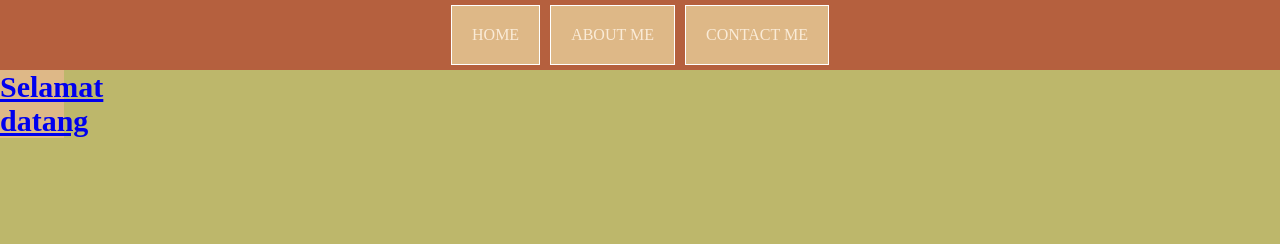
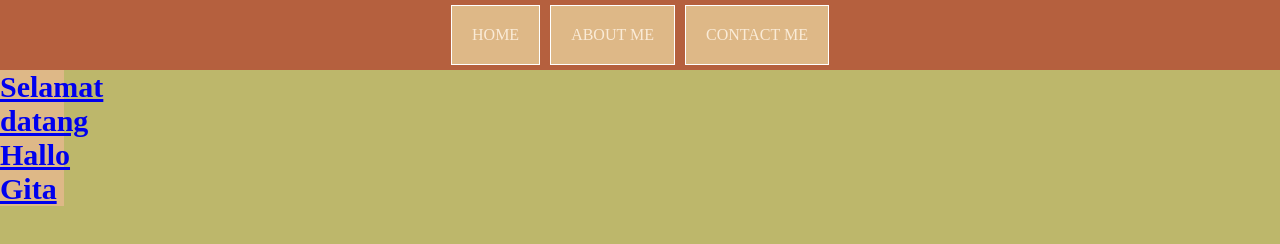
Before and after one commit to yuliagitaps77/website-gita, a plain HTML site: page index.html in a window 1280 px wide. Drawn offline with Linux system fonts and the light colour scheme.

Commit message:
feat: update nambah text hallo gita

```diff
--- a/index.html
+++ b/index.html
@@ -1,10 +1,14 @@
 <!DOCTYPE html>
+
+
 <html>
+
 <head>
     <title>website</title>
     <!-- memanggil css -->
-    <link rel="stylesheet"  href="style.css" />
+    <link rel="stylesheet" href="style.css" />
 </head>
+
 <body>
     <!-- NAVIGATOR BAR -->
     <div class="container-navbar">
@@ -23,19 +27,19 @@
     <!-- NAVIGATION BAR END -->
     <!-- CONTENT 1 -->
     <div class="container-content">
-        <a href="https://www.instagram.com/gitaps__"
-        <img src="instagram logo.png" class="img-content" />
-        </li
-
-
-     </div>
+        <a href="https://www.instagram.com/gitaps__" <img src="instagram logo.png" class="img-content" />
+        </li </div>
         <!-- CONTENT 1 END -->
 
         <!-- FOOTER -->
         <div class="container-footer">
             <h1 class="h1-footer">Selamat datang</h1>
+        </div>
 
+        <div class="container-footer">
+            <h1 class="h1-footer">Hallo Gita</h1>
         </div>
         <!-- FOOTER END -->
 </body>
+
 </html>
```
Lines whose indentation alone changed are shown as unchanged.
